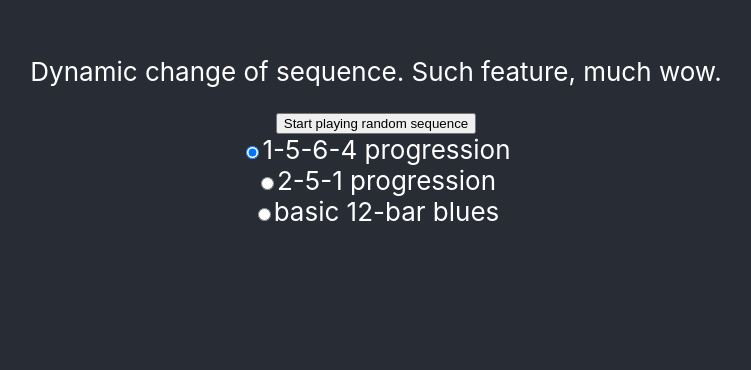
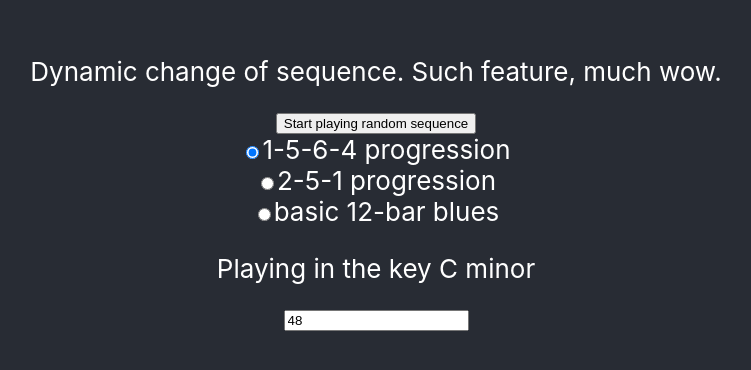
Before and after one commit to NessaTeal/ambient-randomusic, a React (Create React App) app: page / in a window 1280 px wide. Shown: the part 226-596 px from the top of the page, without its empty margins (264-1015 px from the left). Built offline with nearby package versions, Linux system fonts and the light colour scheme.

Commit message:
Add possibility to change root note

```diff
--- a/src/App.tsx
+++ b/src/App.tsx
@@ -3,7 +3,7 @@ import { Transport, FMSynth, PolySynth, context } from 'tone';
 import './App.css';
 import { Mood, scales } from './scales';
 import { getRandomChordType } from './chords';
-import { convertMidNoteToFrequency } from './util';
+import { convertMidiNoteToFrequency, convertMidiNoteToRealNote } from './util';
 import { useRandomusicState } from './randomusic-context';
 import Progressions from './progressions';
 
@@ -20,9 +20,8 @@ function App(): JSX.Element {
   });
 
   const [playing, setPlaying] = React.useState(false);
+  const [baseNote, setBaseNote] = React.useState(48);
   const state = useRandomusicState();
-
-  const baseNote = 48;
   const mood = Mood.MINOR;
 
   React.useEffect(() => {
@@ -35,7 +34,7 @@ function App(): JSX.Element {
         () => {
           synth.triggerAttackRelease(
             getRandomChordType().map((num) =>
-              convertMidNoteToFrequency(
+              convertMidiNoteToFrequency(
                 baseNote + note + scales[mood][num].distance,
               ),
             ),
@@ -50,7 +49,7 @@ function App(): JSX.Element {
     return () => {
       eventIds.forEach((id) => Transport.clear(id));
     };
-  }, [state.progression]);
+  }, [state.progression, baseNote]);
 
   const play = async () => {
     if (playing) {
@@ -69,6 +68,14 @@ function App(): JSX.Element {
         <p>Dynamic change of sequence. Such feature, much wow.</p>
         <button onClick={play}>Start playing random sequence</button>
         <Progressions />
+        <p>
+          Playing in the key {convertMidiNoteToRealNote(baseNote)} {mood}
+        </p>
+        <input
+          type="number"
+          value={baseNote}
+          onChange={(event) => setBaseNote(+event.target.value)}
+        />
         {playing && <p>Already playing, no disabling button for you!</p>}
       </header>
     </div>
--- a/src/scales.ts
+++ b/src/scales.ts
@@ -1,6 +1,6 @@
 export enum Mood {
-  MINOR,
-  MAJOR,
+  MINOR = 'minor',
+  MAJOR = 'major',
 }
 
 export const scales = {
--- a/src/util.ts
+++ b/src/util.ts
@@ -1,3 +1,34 @@
-export function convertMidNoteToFrequency(midiNote: number): number {
+export function convertMidiNoteToFrequency(midiNote: number): number {
   return 440 * 2 ** ((midiNote - 69) / 12);
 }
+
+export function convertMidiNoteToRealNote(midiNote: number): string {
+  switch (midiNote % 12) {
+    case 0:
+      return 'C';
+    case 1:
+      return 'C#';
+    case 2:
+      return 'D';
+    case 3:
+      return 'D#';
+    case 4:
+      return 'E';
+    case 5:
+      return 'F';
+    case 6:
+      return 'F#';
+    case 7:
+      return 'G';
+    case 8:
+      return 'G#';
+    case 9:
+      return 'A';
+    case 10:
+      return 'A#';
+    case 11:
+      return 'B';
+    default:
+      throw Error('Impossible');
+  }
+}
```
